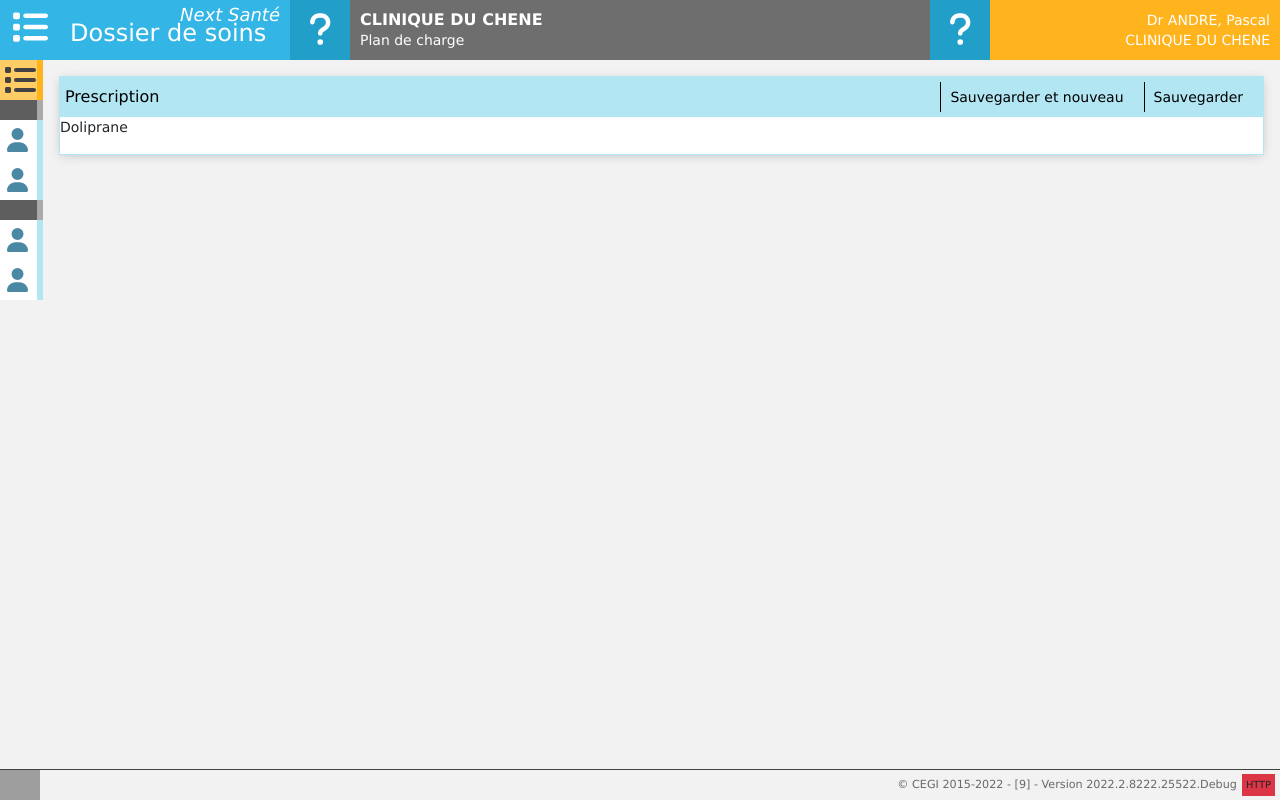
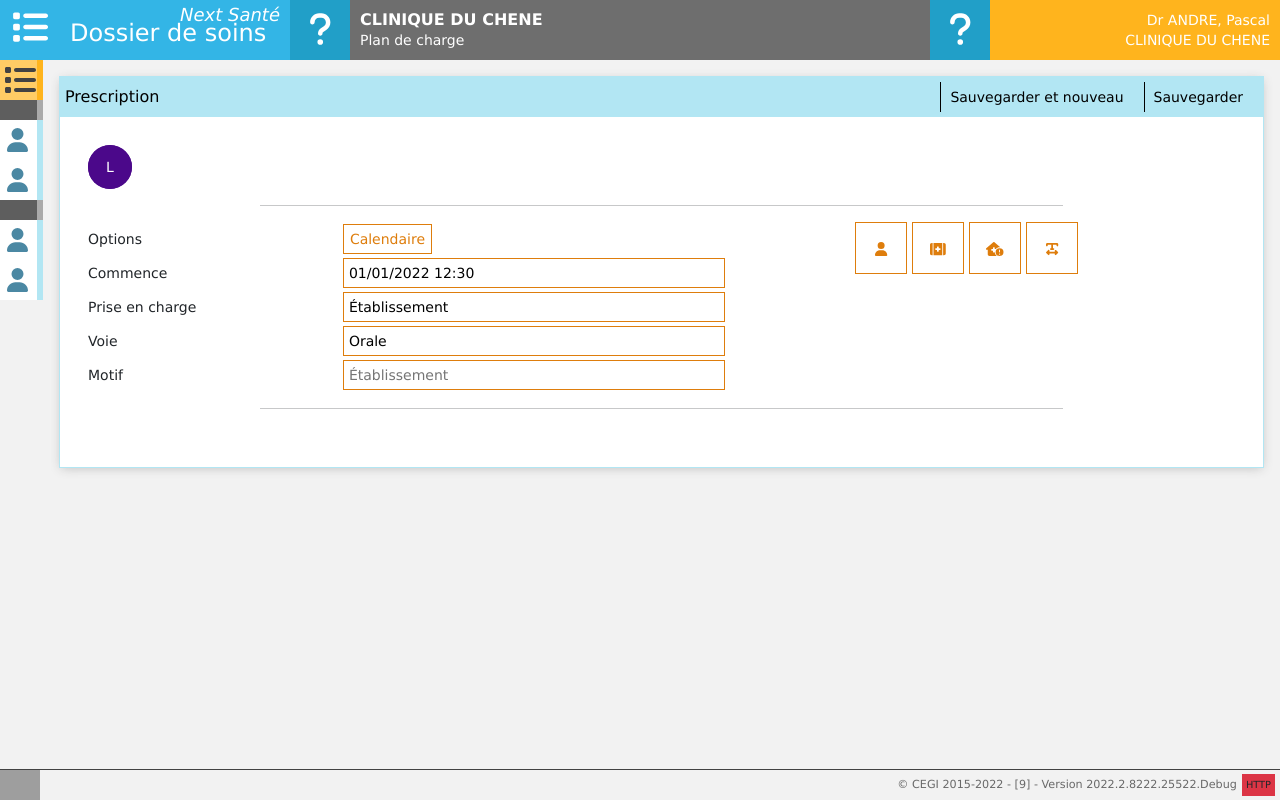
Before and after one commit to Drallireeh/angular-poc, an Angular app: page /prescription in a window 1280 px wide. Built offline with nearby package versions, Linux system fonts and the light colour scheme; grey boxes are pictures that could not be loaded.

Commit message:
prescription div static

```diff
--- a/src/app/app.component.less
+++ b/src/app/app.component.less
@@ -59,4 +59,12 @@
         overflow-x: hidden;
         overflow-y: auto;
     }
+
+    hr {
+        margin-top: 20px;
+        margin-bottom: 20px;
+        border: 0;
+        border-top: 1px solid #eee;
+        height: 0;
+    }
 }
--- a/src/app/prescription-body/prescription-body.component.html
+++ b/src/app/prescription-body/prescription-body.component.html
@@ -1,13 +1,52 @@
-<div>
+<div class="ctn-prescription flex-grow-1 flex-basis-none overflow">
     <div class="ctn-prescription-head">
         <div class="col-lg-12">
-            <div class="icon-med"></div>
+            <div class="icon-med">L</div>
             <p>Doliprane</p>
         </div>
     </div>
+    <hr>
     <div class="ctn-prescription-config">
-
+        <div class="col-lg-8 col-md-8 col-sm-12">
+            <div>
+                <label for="option" class="col-md-4">Options</label>
+                <button>Calendaire</button>
+            </div>
+            <div>
+                <label for="start" class="col-md-4">Commence</label>
+                <input type="text" class="col-md-6" id="start" value="01/01/2022 12:30">
+            </div>
+            <div>
+                <label for="psc" class="col-md-4">Prise en charge</label>
+                <input type="text" class="col-md-6" id="psc" value="Établissement">
+            </div>
+            <div>
+                <label for="voie" class="col-md-4">Voie</label>
+                <input type="text" class="col-md-6" id="voie" value="Orale">
+            </div>
+            <div>
+                <label for="motif" class="col-md-4">Motif</label>
+                <input type="text" class="col-md-6" id="motif" placeholder="Établissement">
+            </div>
+        </div>
+        <div class="col-md-offset-1 col-lg-3 col-md-3 col-sm-12">
+            <div>
+                <button class="btn btn-secondary">
+                        <fa-icon class="next-icon" [icon]="faUser"></fa-icon>
+                </button>
+                <button class="btn btn-secondary">
+                        <fa-icon class="next-icon" [icon]="faKitMedical"></fa-icon>
+                </button>
+                <button class="btn btn-secondary">
+                        <fa-icon class="next-icon" [icon]="faHouseMedicalCircleExclamation"></fa-icon>
+                </button>
+                <button class="btn btn-secondary">
+                        <fa-icon class="next-icon" [icon]="faTextWidth"></fa-icon>
+                </button>
+            </div>
+        </div>
     </div>
+    <hr>
     <div class="ctn-prescription-poso">
 
     </div>
--- a/src/app/prescription-body/prescription-body.component.less
+++ b/src/app/prescription-body/prescription-body.component.less
@@ -0,0 +1,55 @@
+.ctn-prescription {
+    padding: 2em 2em 3em 2em;
+    hr {
+        width: 70%;
+        margin-left: 15%;
+    }
+    .ctn-prescription-head {
+        div {
+            width: 44px;
+            height: 44px;
+            line-height: 44px;
+            background-color: #4b088a;
+            border-radius: 100%;
+            color: white;
+            text-align: center
+        }
+        p {
+            margin: 0 10px;
+        }
+    }
+    .ctn-prescription-config {
+        display: flex;
+        >div:nth-of-type(1){
+            > div {
+                padding: 2px 0;
+                button {
+                    height: 30px;
+                    background-color: white;
+                    color: #de7d0c;
+                    border: 1px solid #de7d0c;
+                }
+                input {
+                    height: 30px;
+                    background-color: white;
+                    color: black;
+                    border: 1px solid #de7d0c;
+                    padding: 5px;
+                    box-sizing: border-box;
+                }
+            }
+        }
+        >div:nth-of-type(2){
+            display: flex;
+            button{
+                background-color: white;
+                border: 1px solid #de7d0c;
+                color: #de7d0c;
+                height: 52px;
+                width: 52px;
+                text-align: center;
+                margin: 0 2.5px
+            }
+        }
+    }
+}
--- a/src/app/prescription-body/prescription-body.component.ts
+++ b/src/app/prescription-body/prescription-body.component.ts
@@ -1,4 +1,5 @@
 import { Component, OnInit } from '@angular/core';
+import { faUser, faKitMedical, faHouseMedicalCircleExclamation, faTextWidth } from '@fortawesome/free-solid-svg-icons';
 
 @Component({
   selector: 'app-prescription-body',
@@ -9,6 +10,11 @@ export class PrescriptionBodyComponent implements OnInit {
 
   constructor() { }
 
+  faUser = faUser;
+  faKitMedical = faKitMedical;
+  faHouseMedicalCircleExclamation = faHouseMedicalCircleExclamation;
+  faTextWidth = faTextWidth;
+
   ngOnInit(): void {
   }
 
```
